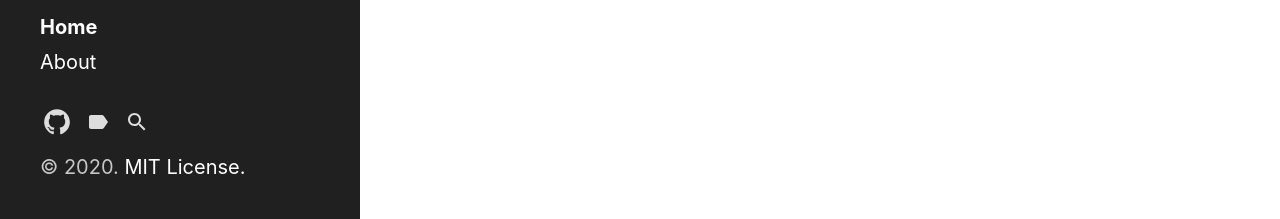
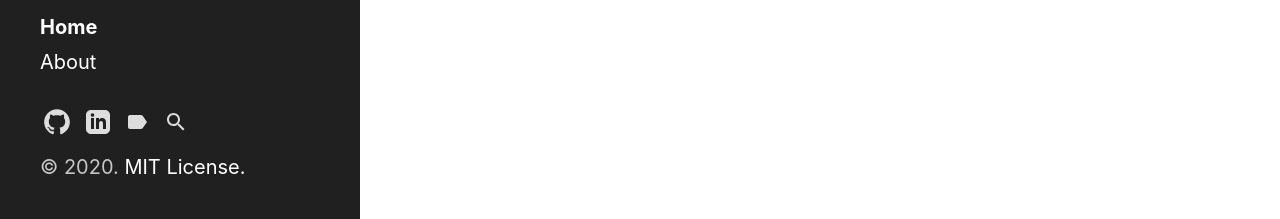
Before and after one commit to rskpdev/rskpdev.github.io, a Jekyll site: the page built from index.html, in a window 1280 px wide. Shown: the part 678-897 px from the top of the page. Built offline with Jekyll 4.4.1, drawn with Linux system fonts in a browser that asks for light colours; the list of posts is cut into pages by our own code.

Commit message:
add linkedin link

```diff
--- a/_includes/sidebar-icon-links.html
+++ b/_includes/sidebar-icon-links.html
@@ -4,6 +4,12 @@
       class="icon" title="Github" aria-label="Github"
       href="https://github.com/rskpdev">
       {% include svg/github.svg %}
+  </a>
+
+  <a id="linkedin-link"
+      class="icon" title="LinkedIn" aria-label="LinkedIn"
+      href="www.linkedin.com/in/rskpdev">
+      {% include svg/linkedin.svg %}
   </a>
 
   {% comment %}
```
Also changed, not shown: _includes/svg/linkedin.svg (added).
